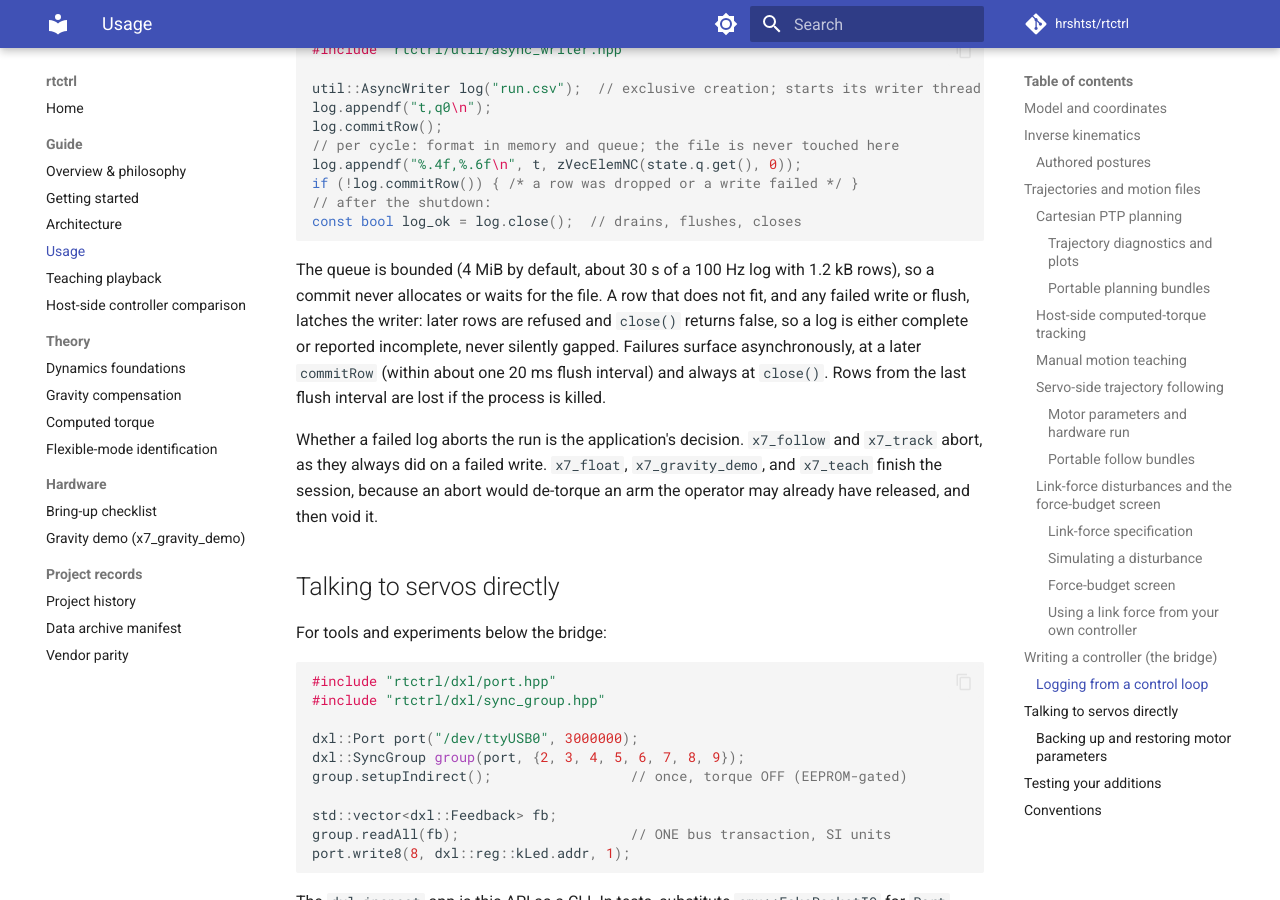
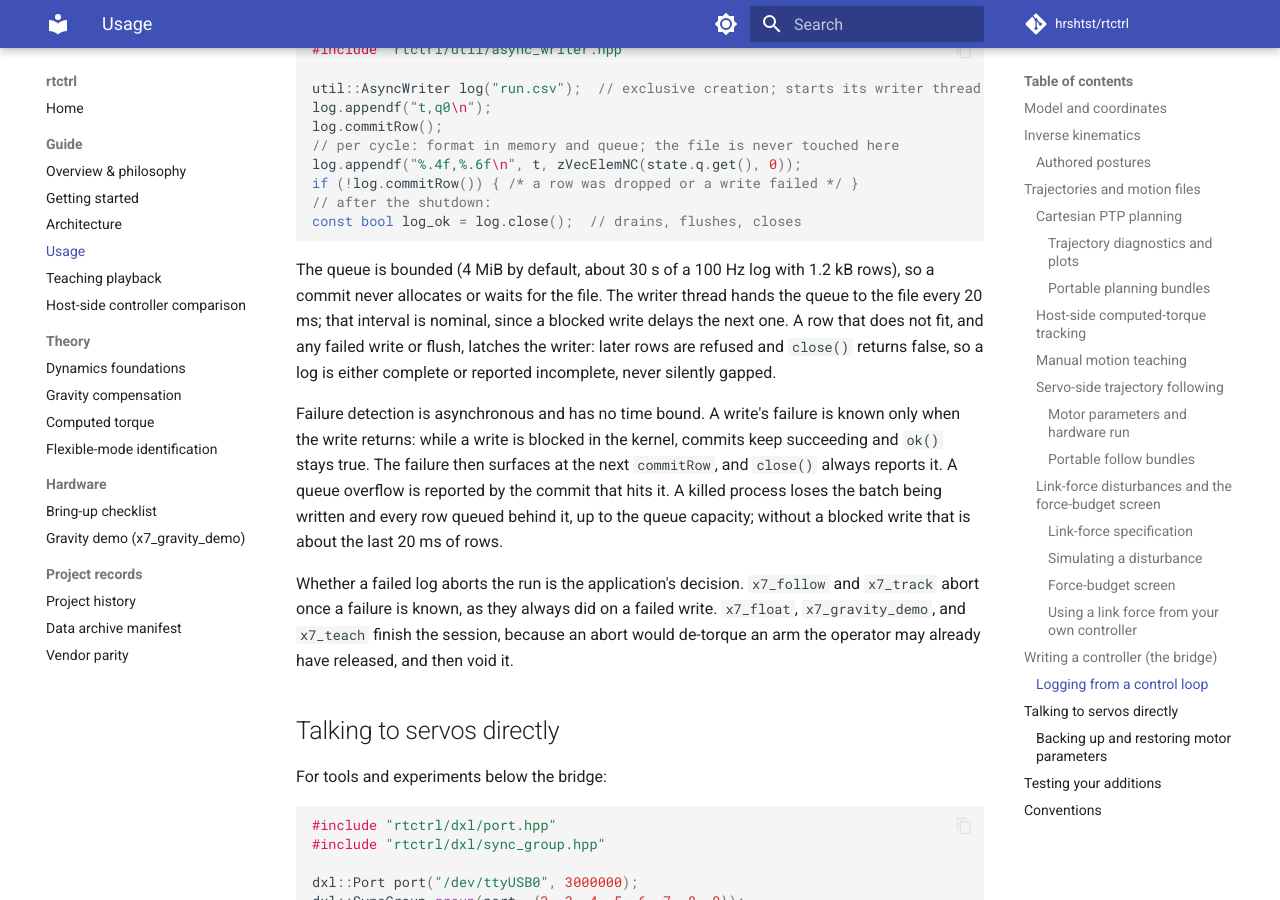
Before and after one commit to hrshtst/rtctrl, an MkDocs documentation site: the page built from docs/guide/usage.md, in a window 1280 px wide and 900 px high, scrolled down 19894 px. Built offline with MkDocs 1.6.1 and Material for MkDocs 9.7.7, drawn with Linux system fonts in a browser that asks for light colours; comment, search, counter and statistics services are not loaded.

Commit message:
docs: state AsyncWriter failure detection and kill loss without a 20 ms bound
usage.md and the follow/track sink comments claimed that a failed write
surfaces within about one 20 ms flush interval and that a killed process
loses only the last interval of rows (review finding). A write's failure
is known only when that write returns: while it is blocked, commits keep
succeeding and ok() stays true. A killed process loses the in-flight batch
plus every row queued behind it, up to the queue capacity. The 20 ms is
now described as the nominal hand-off interval; queue overflow is still
reported by the commit that hits it.

````diff
--- a/docs/guide/usage.md
+++ b/docs/guide/usage.md
@@ -1045,17 +1045,26 @@ const bool log_ok = log.close();  // drains, flushes, closes
 ```
 
 The queue is bounded (4 MiB by default, about 30 s of a 100 Hz log with
-1.2 kB rows), so a commit never allocates or waits for the file. A row that
-does not fit, and any failed write or flush, latches the writer: later rows are
-refused and `close()` returns false, so a log is either complete or reported
-incomplete, never silently gapped. Failures surface asynchronously, at a later
-`commitRow` (within about one 20 ms flush interval) and always at `close()`.
-Rows from the last flush interval are lost if the process is killed.
+1.2 kB rows), so a commit never allocates or waits for the file. The writer
+thread hands the queue to the file every 20 ms; that interval is nominal,
+since a blocked write delays the next one. A row that does not fit, and any
+failed write or flush, latches the writer: later rows are refused and
+`close()` returns false, so a log is either complete or reported incomplete,
+never silently gapped.
+
+Failure detection is asynchronous and has no time bound. A write's failure is
+known only when the write returns: while a write is blocked in the kernel,
+commits keep succeeding and `ok()` stays true. The failure then surfaces at the
+next `commitRow`, and `close()` always reports it. A queue overflow is reported
+by the commit that hits it. A killed process loses the batch being written and
+every row queued behind it, up to the queue capacity; without a blocked write
+that is about the last 20 ms of rows.
 
 Whether a failed log aborts the run is the application's decision. `x7_follow`
-and `x7_track` abort, as they always did on a failed write. `x7_float`,
-`x7_gravity_demo`, and `x7_teach` finish the session, because an abort would
-de-torque an arm the operator may already have released, and then void it.
+and `x7_track` abort once a failure is known, as they always did on a failed
+write. `x7_float`, `x7_gravity_demo`, and `x7_teach` finish the session,
+because an abort would de-torque an arm the operator may already have
+released, and then void it.
 
 ## Talking to servos directly
 
````
Also changed, not shown: 2 other files.
